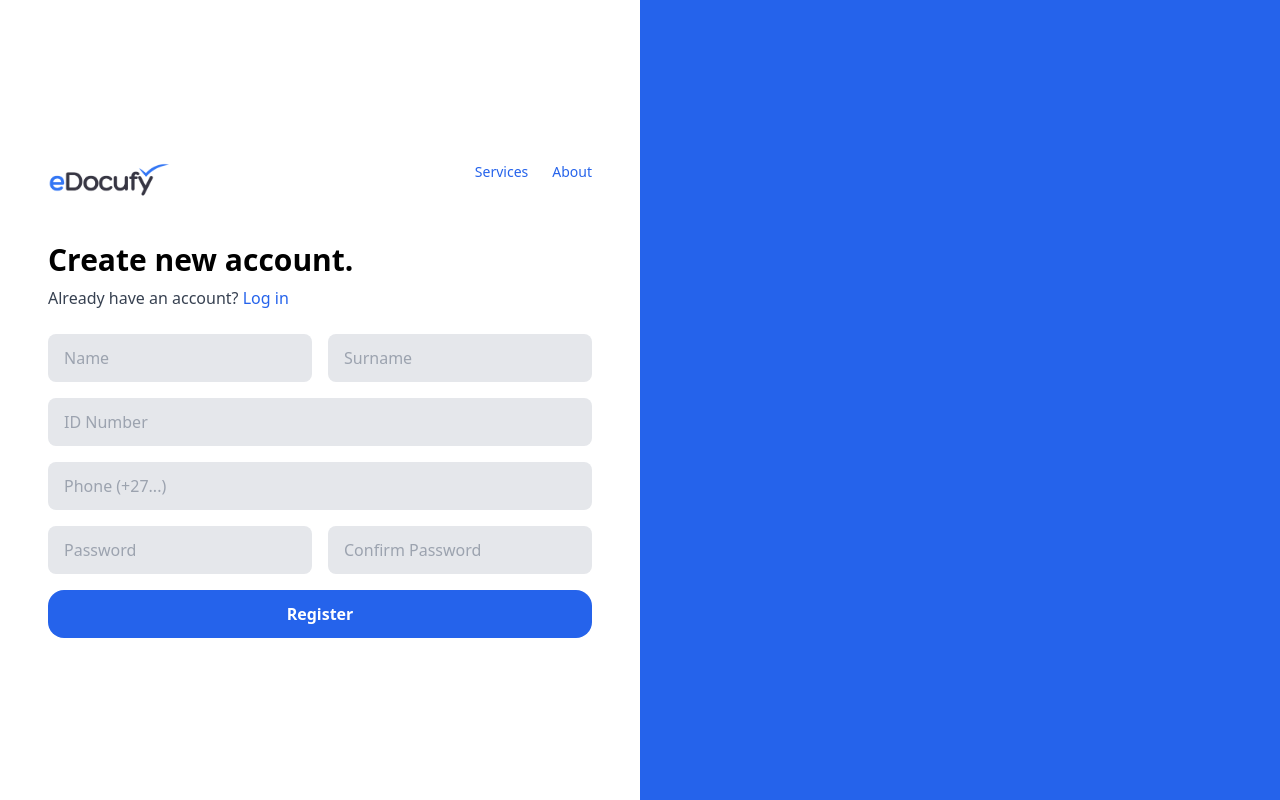
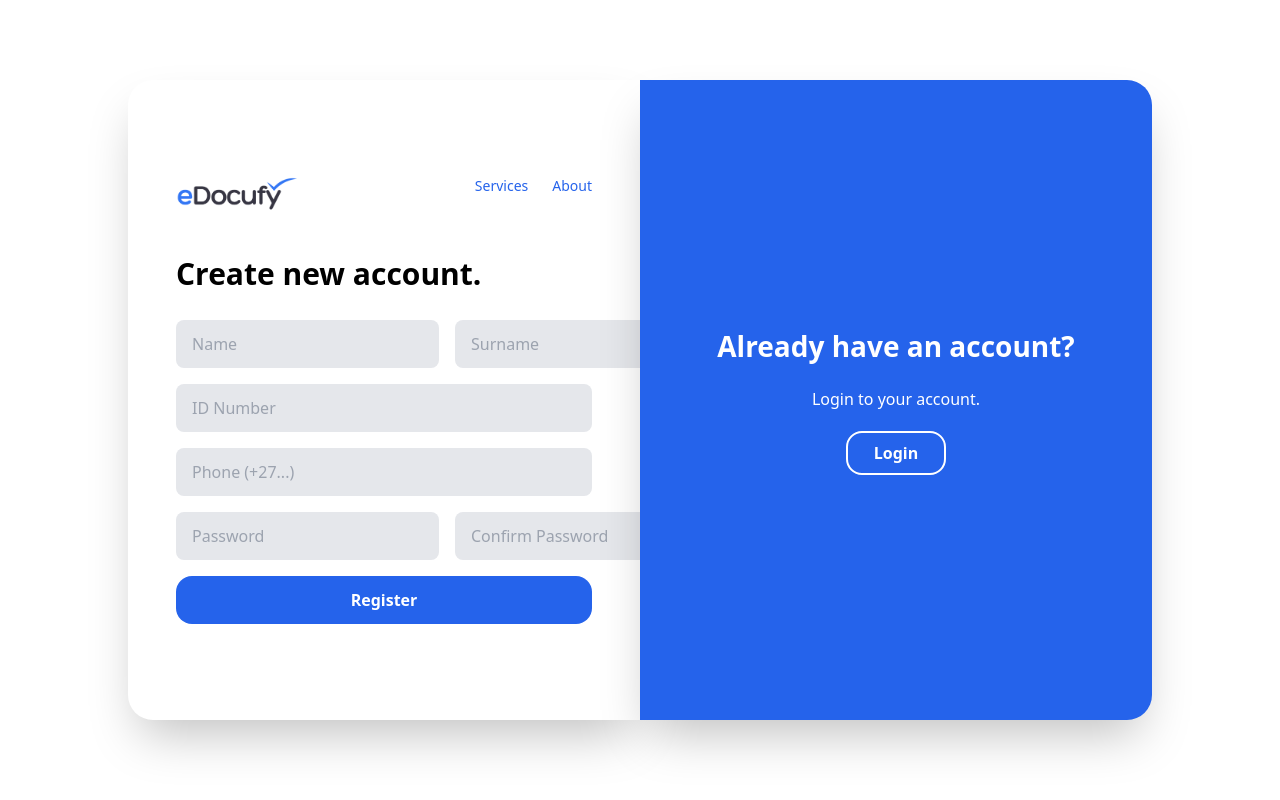
Before and after one commit to marc-yusufu/document-verification-docufy, a React (Vite) app in the folder User-front-end/: page /signup in a window 1280 px wide. Built offline with nearby package versions, Linux system fonts and the light colour scheme; no server answers.

Commit message:
sign up and login page frontend update

```diff
--- a/User-front-end/src/Authentication/Login_Screen.tsx
+++ b/User-front-end/src/Authentication/Login_Screen.tsx
@@ -67,7 +67,8 @@ function LoginScreen() {
 
   return (
     <div className="flex h-screen w-full font-sans overflow-hidden">
-      <div className="w-full md:w-1/2 flex flex-col justify-center px-12 py-10 bg-white z-10">
+      <div className="flex  mx-auto my-auto w-[80%] h-[80%]">
+        <div className="w-full md:w-1/2 flex flex-col justify-center px-12 py-10 bg-white z-10 rounded-s-[25px] shadow-2xl">
           <div className="flex justify-between items-start mb-10">
             <Link to="/">
               <img src={logo} alt="Logo" className="h-10 object-contain" />
@@ -78,13 +79,7 @@ function LoginScreen() {
             </div>
           </div>
 
-        <h2 className="text-3xl font-bold mb-2">Welcome back</h2>
-        <p className="mb-6 text-gray-700">
-          Don't have an account?{' '}
-          <Link to="/signup" className="text-blue-600 font-medium hover:underline">
-            Register
-          </Link>
-        </p>
+          <h2 className="text-3xl font-bold mb-7">Welcome back</h2>
 
           {error && <p className="text-red-500 font-semibold mb-4">{error}</p>}
 
@@ -114,7 +109,20 @@ function LoginScreen() {
           </button>
         </div>
 
-      <div className="hidden md:flex w-1/2 relative overflow-hidden items-center justify-center bg-gradient-to-br from-blue-500 to-blue-700"></div>
+        <div className="hidden md:flex w-1/2 relative overflow-hidden items-center justify-center bg-gradient-to-br from-blue-500 to-blue-700 rounded-e-[25px] shadow-2xl">
+            <div className='flex justify-center items-center h-full w-full flex-col'>
+              <p className='text-white font-bold text-[28px]'>Dont have an account?</p>
+              <p className='text-white text-[16px] p-5'>Sign up to get started!</p>
+              <Link to="/signup">
+                  <button className="p-2 w-[100px] transition bg-blue-600 rounded-2xl border-2 border-white text-white font-bold hover:bg-blue-800">
+                    Sign up
+                </button>
+              </Link>
+
+          </div>
+        </div>
+      </div>
+
     </div>
   );
 }
--- a/User-front-end/src/Authentication/SignUp_Screen.tsx
+++ b/User-front-end/src/Authentication/SignUp_Screen.tsx
@@ -144,8 +144,9 @@ function SignUpScreen() {
 
   return (
 
-    <div className="flex h-screen w-full font-sans">
-      <div className="flex flex-col justify-center p-12 w-full md:w-1/2 bg-white">
+    <div className="flex h-screen w-screen font-sans ">
+      <div className="flex  mx-auto my-auto w-[80%] h-[80%]">
+          <div className="flex flex-col justify-center p-12 w-full md:w-1/2 bg-white rounded-s-[25px] shadow-2xl ">
           <div className="flex justify-between mb-8 items-start">
             <div>
               <Link to="/">
@@ -158,13 +159,7 @@ function SignUpScreen() {
             </div>
           </div>
 
-        <h2 className="text-3xl font-bold mb-2">Create new account.</h2>
-        <p className="mb-6 text-gray-700">
-          Already have an account?{' '}
-          <Link to="/login" className="text-blue-600 font-medium hover:underline">
-            Log in
-          </Link>
-        </p>
+          <h2 className="text-3xl font-bold mb-7">Create new account.</h2>
 
           {error && <p className="text-red-500 font-semibold mb-4">{error}</p>}
 
@@ -230,7 +225,21 @@ function SignUpScreen() {
           </button>
         </div>
 
-      <div className="hidden md:block w-1/2 bg-blue-600"></div>
+        <div className="hidden  md:block w-1/2 bg-blue-600 rounded-e-[25px] shadow-2xl">
+        <div className='flex justify-center items-center h-full w-full flex-col'>
+            <p className='text-white font-bold text-[28px]'>Already have an account?</p>
+            <p className='text-white text-[16px] p-5'>Login to your account.</p>
+            <Link to="/login">
+                <button className="p-2 w-[100px] transition bg-blue-600 rounded-2xl border-2 border-white text-white font-bold hover:bg-blue-800">
+                  Login
+              </button>
+            </Link>
+
+        </div>
+
+        </div>
+      </div>
+
     </div>
   );
 }
```
Lines whose indentation alone changed are shown as unchanged.
